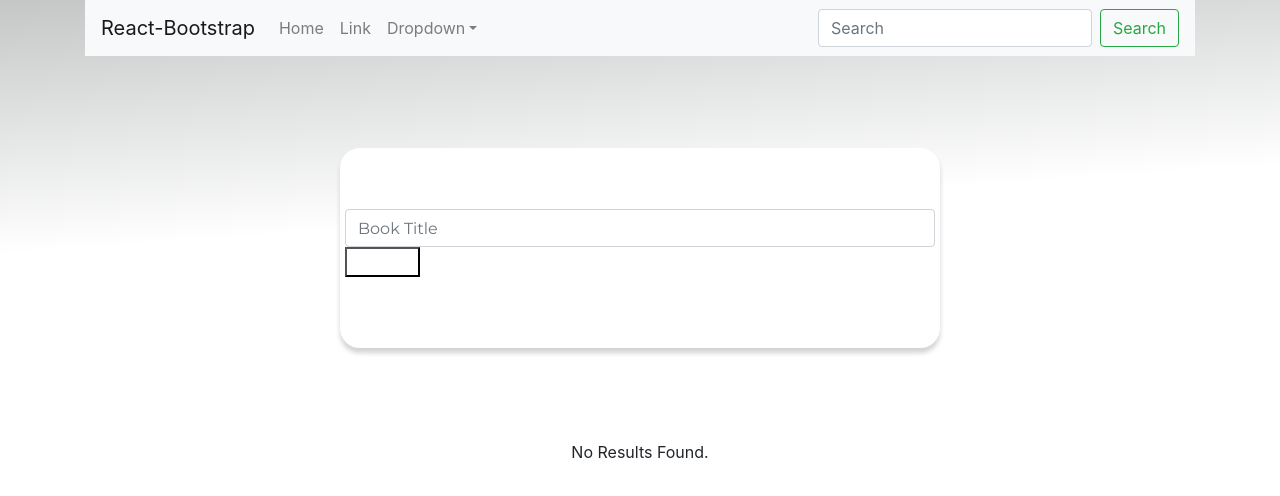
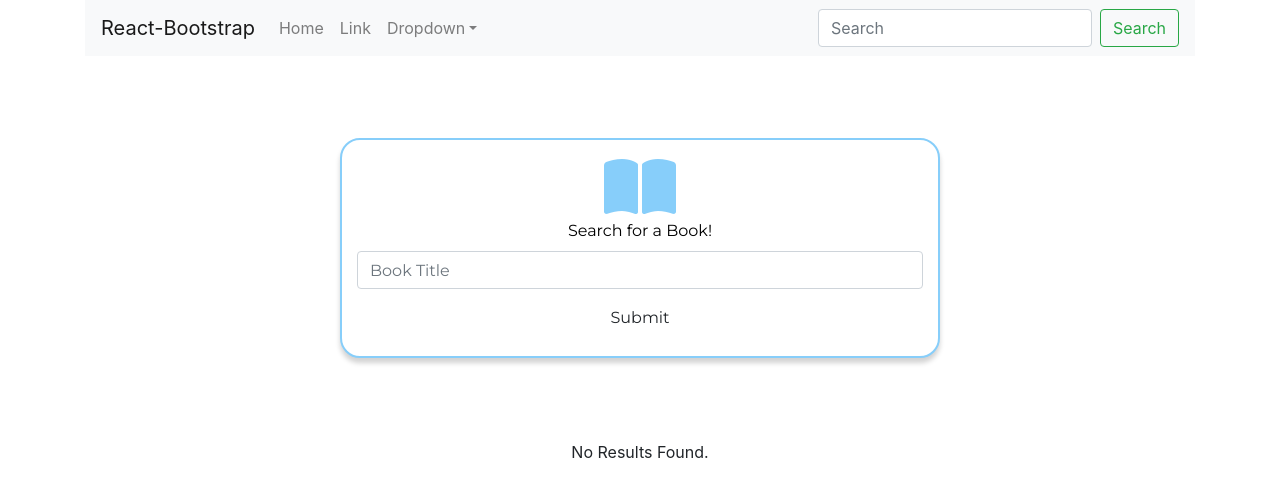
Before and after one commit to RussDERM/ReactBooks, a React (Create React App) app in the folder client/: page / in a window 1280 px wide. Shown: the top 496 px of the page. Built offline with nearby package versions, Linux system fonts and the light colour scheme.

Commit message:
searchBox styled

```diff
--- a/client/public/index.html
+++ b/client/public/index.html
@@ -1,6 +1,12 @@
 <!DOCTYPE html>
 <html lang="en">
   <head>
+    <!-- *FontAwesome -->
+    <script
+      src="https://kit.fontawesome.com/0a6166a4ac.js"
+      crossorigin="anonymous"
+    ></script>
+
     <!-- *Google Fonts -->
     <link
       href="https://fonts.googleapis.com/css?family=Montserrat&display=swap"
@@ -31,17 +37,21 @@
     <title>G-Books</title>
   </head>
   <body>
-    <style>
+    <!-- <style>
       body {
-        background: rgb(225, 247, 255);
+        background: #e0eafc; /* fallback for old browsers */
+        background: -webkit-linear-gradient(
+          to right,
+          #cfdef3,
+          #e0eafc
+        ); /* Chrome 10-25, Safari 5.1-6 */
         background: linear-gradient(
-          356deg,
-          rgba(225, 247, 255, 0) 54%,
-          rgba(172, 175, 175, 0.701) 100%
-        );
-        background-repeat: no-repeat;
+          to right,
+          #cfdef3,
+          #e0eafc
+        ); /* W3C, IE 10+/ Edge, Firefox 16+, Chrome 26+, Opera 12+, Safari 7+ */
       }
-    </style>
+    </style> -->
     <noscript>
       You need to enable JavaScript to run this app.
     </noscript>
--- a/client/src/components/SearchBox/SearchBox.css
+++ b/client/src/components/SearchBox/SearchBox.css
@@ -1,8 +1,9 @@
 .submit {
   background-color: white;
-  color: white;
+  margin: 10px;
 }
 
-button {
-  color: white;
+.submit:hover {
+  border: 1px solid lightgray;
+  border-radius: 3px;
 }
--- a/client/src/components/SearchBox/SearchBox.js
+++ b/client/src/components/SearchBox/SearchBox.js
@@ -4,6 +4,8 @@ import "./SearchBox.css";
 const SearchBox = props => {
   return (
     <div className="form-group">
+      <i class="fas fa-4x fa-book-open"></i>
+      <br></br>
       <label>Search for a Book!</label>
       <input
         className="form-control"
@@ -13,7 +15,11 @@ const SearchBox = props => {
         placeholder="Book Title"
         onChange={props.handleInputChange}
       ></input>
-      <button type="submit" className="submit" onClick={props.handleFormSubmit}>
+      <button
+        type="submit"
+        className="btn submit"
+        onClick={props.handleFormSubmit}
+      >
         Submit
       </button>
     </div>
--- a/client/src/pages/Home.js
+++ b/client/src/pages/Home.js
@@ -75,8 +75,8 @@ class Home extends React.Component {
       <>
         <Container className="box">
           <div className="searchContainer">
-            <div>Google Books Search</div>
             <SearchBox
+              className="searchBox"
               handleFormSubmit={this.handleFormSubmit}
               handleInputChange={this.handleInputChange}
             />
--- a/client/src/pages/pageStyle.css
+++ b/client/src/pages/pageStyle.css
@@ -4,21 +4,22 @@
   justify-content: center;
   height: 30vw;
   font-family: "Montserrat", sans-serif;
+  text-align: center;
+  color: black;
 }
 
 .searchContainer {
-  color: white;
-
   background-color: white;
-  border: 5px solid white;
+  border: 2px solid lightskyblue;
   border-radius: 20px;
   box-shadow: 0px 5px 5px lightgray;
   width: 600px;
   max-width: 600px;
-  height: 200px;
-  max-height: 200px;
+  height: 220px;
+  max-height: 220px;
   margin-top: auto;
   margin-bottom: auto;
+  padding: 15px;
 }
 
 .resultsBox {
@@ -26,3 +27,7 @@
   flex-wrap: wrap;
   justify-content: center;
 }
+
+.fas {
+  color: lightskyblue;
+}
```
